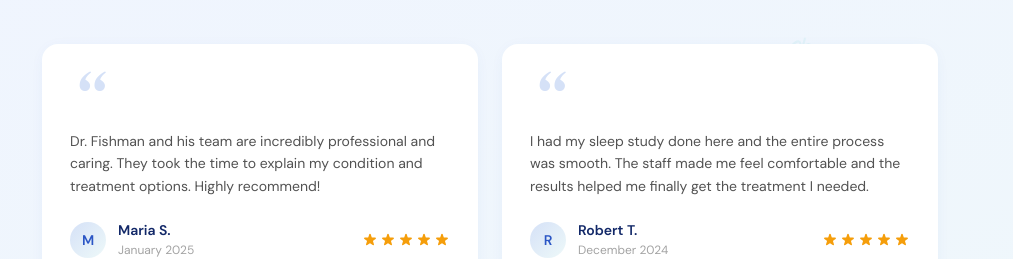
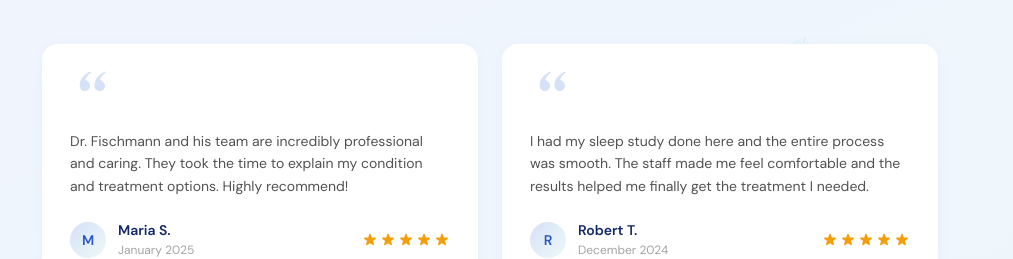
Before and after one commit to rafatito2/lungspecialists, a Next.js app: page / in a window 1280 px wide. Shown: the part 2200-2459 px from the top of the page, without its empty margins (150-1163 px from the left). Built offline with nearby package versions, Linux system fonts and the light colour scheme.

Commit message:
Fix Dr. Fischmann last name spelling in patient reviews

```diff
--- a/src/data/reviews.ts
+++ b/src/data/reviews.ts
@@ -11,7 +11,7 @@ export const reviews: Review[] = [
     id: "1",
     name: "Maria S.",
     rating: 5,
-    text: "Dr. Fishman and his team are incredibly professional and caring. They took the time to explain my condition and treatment options. Highly recommend!",
+    text: "Dr. Fischmann and his team are incredibly professional and caring. They took the time to explain my condition and treatment options. Highly recommend!",
     date: "January 2025",
   },
   {
```
